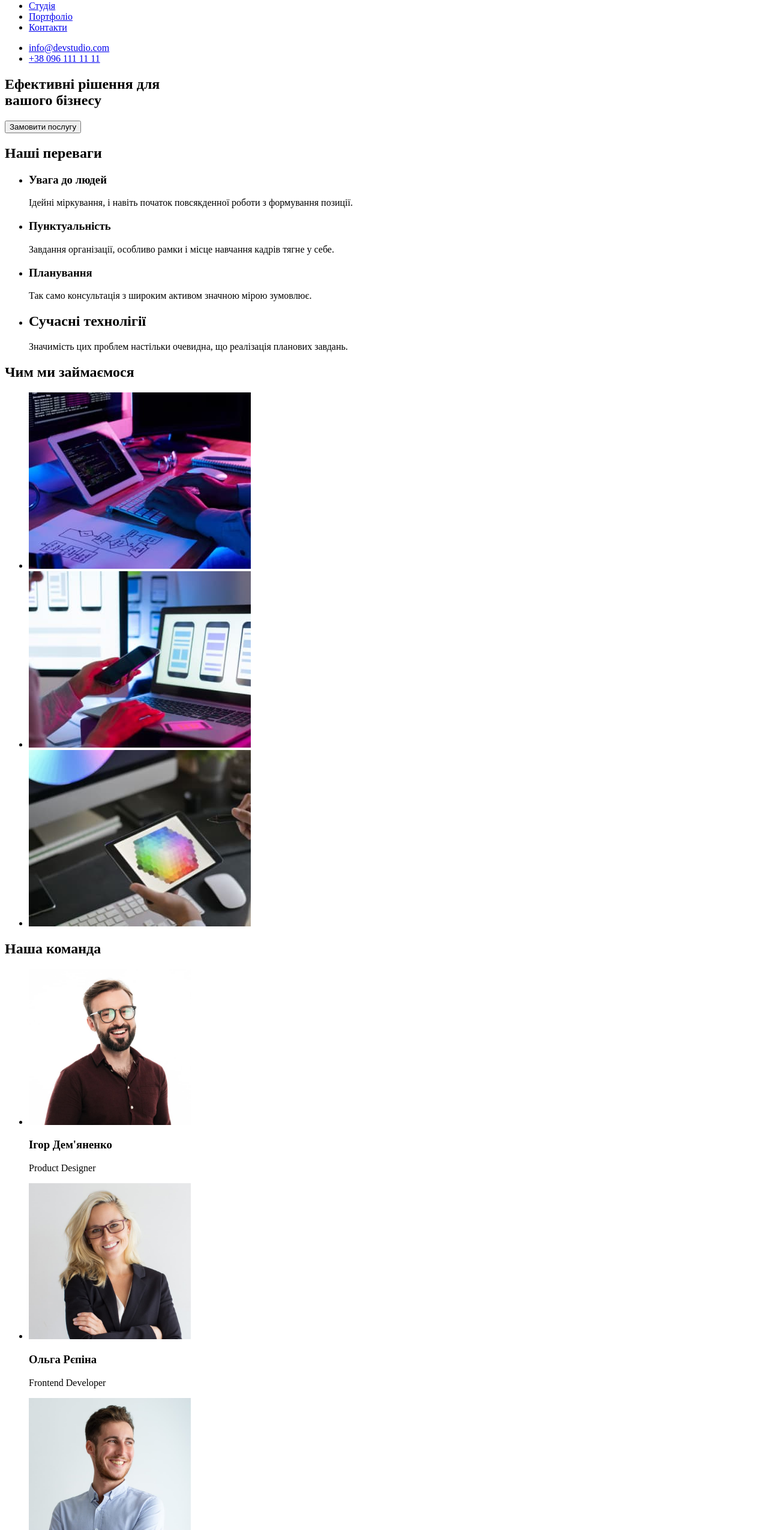
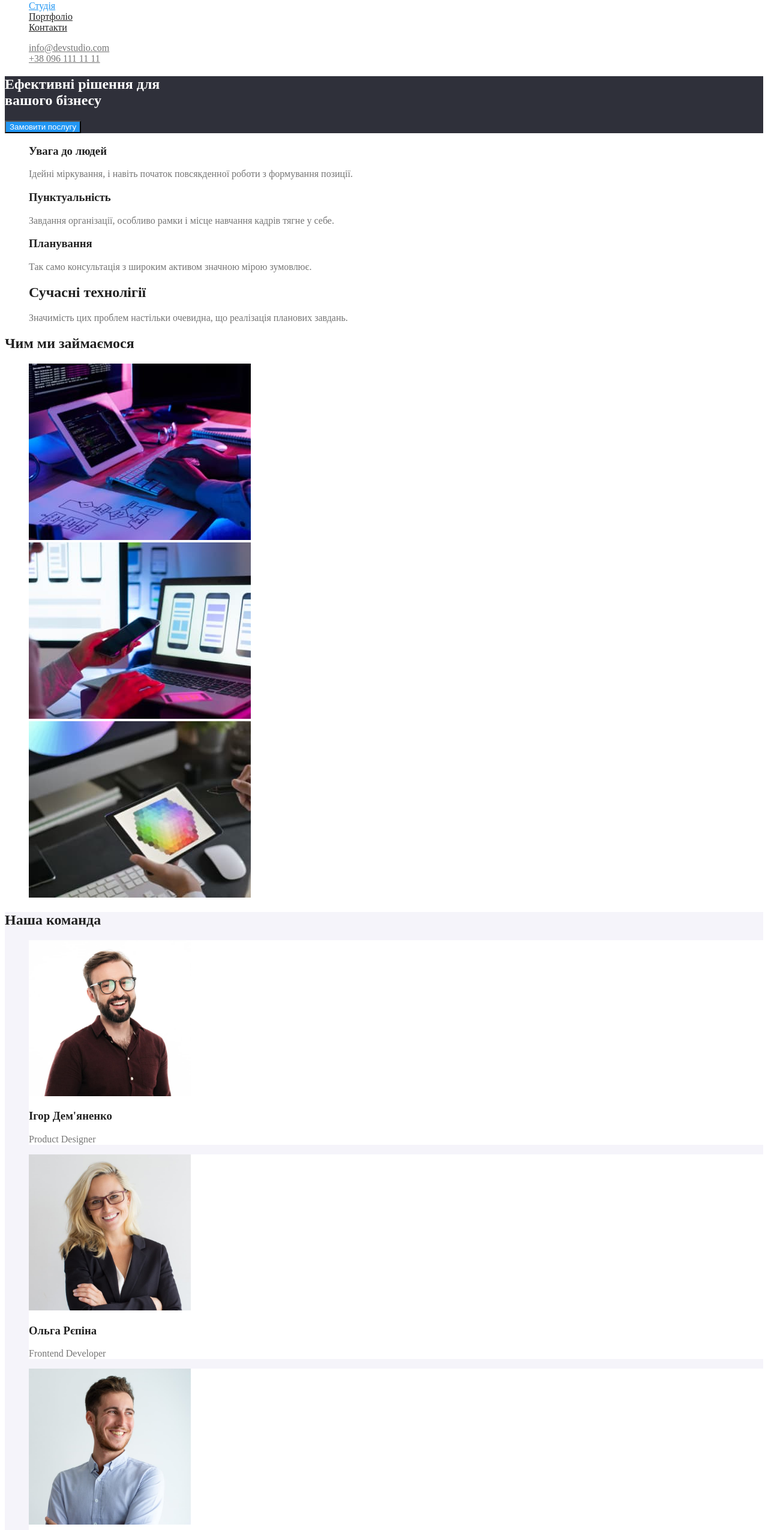
Before and after one commit to IgorJurievic/IgorJurievic-goit-markup-hw-02, a plain HTML site: page index.html in a window 1280 px wide. Shown: the part 41-2591 px from the top of the page at 60% size. Drawn offline with Linux system fonts and the light colour scheme.

Commit message:
підключаємо стилі кольору

```diff
--- a/css/styles.css
+++ b/css/styles.css
@@ -0,0 +1,157 @@
+:root {
+    --primary-text-color: #212121;
+    --text-color: #757575;
+    --accent-color: #2196F3;
+    --white-color: #FFFFFF;
+
+}
+/* колір лого #000000 #2196F3  */
+/* hero background: #2F303A; */
+/* background: #FFFFFF; */
+/* second background: #F5F4FA; */
+/* footer background: #2F303A; */
+/* text logo Raleway */
+/* text Roboto */
+.page {
+    background-color: var(--white-color);
+    color: var(--primary-text-color);
+}
+
+.list {
+    list-style: none;
+}
+
+/* header */
+
+.page-header {
+    background-color: var(--white-color);
+}
+
+.logo {
+    color: #000000;
+}
+
+.site-nav .link{
+    color: var(--primary-text-color);
+}
+
+.site-nav .link:hover, .site-nav .link:focus {
+    color: var(--accent-color);
+}
+
+.site-nav .link:active {
+    color: var(--accent-color)
+
+}
+
+.site-nav .link.current {
+    color: var(--accent-color);
+}
+
+.contacts .link{
+    color: var(--text-color);
+}
+
+.contacts .link:hover, .contacts .link:focus {
+    color: var(--accent-color);
+}
+
+/* hero */
+
+.hero {
+    background-color: #2F303A;
+    color: var(--white-color);
+}
+
+/* section */
+
+.visually-hidden {
+    position: absolute;
+        white-space: nowrap;
+        width: 1px;
+        height: 1px;
+        overflow: hidden;
+        border: 0;
+        padding: 0;
+        clip: rect(0 0 0 0);
+        clip-path: inset(50%);
+        margin: -1px;
+}
+
+.list-title {
+
+}
+
+.list-text {
+    color: var(--text-color);
+}
+
+/* examples */
+
+.section {
+    background-color: var(--white-color);
+}
+
+.section .title {
+
+}
+
+/* staf */
+
+.teem {
+    background-color: #F5F4FA;
+}
+
+.teem-list {
+    background-color: var(--white-color);
+}
+
+.teem .title {
+
+}
+
+.teem-title {
+
+}
+
+.teem-text {
+    color: var(--text-color);
+
+}
+
+/* footer */
+
+footer {
+    background-color: #2F303A;
+}
+
+footer .address {
+    color: var(--white-color)
+}
+
+footer .address:hover, footer .address:focus {
+    color: var(--accent-color);
+}
+
+footer .link {
+    color: rgba(255, 255, 255, 0.6);
+}
+
+footer .link:hover,
+footer .link:focus {
+    color: var(--accent-color);
+}
+
+/* button */
+.button {
+    background-color: var(--accent-color);
+    color: var(--white-color);
+}
+
+.nav-button:hover, .nav-button:focus {
+color: var(--accent-color);
+}
+
+.nav-button {
+    color: var(--primary-text-color);
+}
--- a/index.html
+++ b/index.html
@@ -1,82 +1,138 @@
 <!DOCTYPE html>
 <html lang="uk">
   <head>
-    <meta charset="UTF-8">
-    <meta http-equiv="X-UA-Compatible" content="IE=edge">
-    <meta name="viewport" content="width=device-width, initial-scale=1.0">
+    <meta charset="UTF-8" />
+    <meta http-equiv="X-UA-Compatible" content="IE=edge" />
+    <meta name="viewport" content="width=device-width, initial-scale=1.0" />
     <title>Web Studio</title>
+    <link rel="preconnect" href="https://fonts.googleapis.com" />
+    <link rel="preconnect" href="https://fonts.gstatic.com" crossorigin />
+    <link
+      href="https://fonts.googleapis.com/css2?family=Raleway:wght@700&family=Roboto:wght@400;500;700;900&display=swap"
+      rel="stylesheet"
+    />
+    <link rel="stylesheet" href="./css/styles.css" />
   </head>
-<body>
-    <header>
+  <body class="page">
+    <header class="page-header">
       <nav>
-            <a href="./index.html">WebStudio</a>
-            <ul>
-                <li><a href="#">Студія</a></li>
-                <li><a href="#">Портфоліо</a></li>
-                <li><a href="#">Контакти</a></li>
+        <a href="./index.html" class="logo">WebStudio</a>
+        <ul class="site-nav list">
+          <li><a href="#" class="link current">Студія</a></li>
+          <li><a href="./portfolio.html" class="link">Портфоліо</a></li>
+          <li><a href="#" class="link">Контакти</a></li>
         </ul>
       </nav>
-        <ul>
-            <li><a href="mailto:info@devstudio.com">info@devstudio.com</a></li>
-            <li><a href="tel:+380961111111">+38 096 111 11 11</a></li>
+      <ul class="contacts list">
+        <li>
+          <a href="mailto:info@devstudio.com" class="link"
+            >info@devstudio.com</a
+          >
+        </li>
+        <li><a href="tel:+380961111111" class="link">+38 096 111 11 11</a></li>
       </ul>
     </header>
     <main>
-        <section>
-            <h1>Ефективні рішення для<br>вашого бізнесу</h1>
-            <button type="button">Замовити послугу</button>
+      <section class="hero">
+        <h1 class="hero-title">Ефективні рішення для<br />вашого бізнесу</h1>
+        <button type="button" class="button">Замовити послугу</button>
       </section>
-        <section>
-            <h2>Наші переваги</h2>
-            <ul>
+      <section class="section">
+        <h2 class="visually-hidden">Наші переваги</h2>
+        <ul class="list">
           <li>
-                     <h3>Увага до людей</h3>
-                    <p>Ідейні міркування, і навіть початок повсякденної роботи з формування позиції.</p>
+            <h3 class="list-title">Увага до людей</h3>
+            <p class="list-text">
+              Ідейні міркування, і навіть початок повсякденної роботи з
+              формування позиції.
+            </p>
           </li>
           <li>
-                    <h3>Пунктуальність</h3>
-                    <p>Завдання організації, особливо рамки і місце навчання кадрів тягне у себе.</p>
+            <h3 class="list-title">Пунктуальність</h3>
+            <p class="list-text">
+              Завдання організації, особливо рамки і місце навчання кадрів тягне
+              у себе.
+            </p>
           </li>
           <li>
-                    <h3>Планування</h3>
-                    <p>Так само консультація з широким активом значною мірою зумовлює.</p>
+            <h3 class="list-title">Планування</h3>
+            <p class="list-text">
+              Так само консультація з широким активом значною мірою зумовлює.
+            </p>
           </li>
           <li>
-                    <h2>Сучасні технолігії</h2>
-                    <p>Значимість цих проблем настільки очевидна, що реалізація планових завдань.</p>
+            <h2 class="list-title">Сучасні технолігії</h2>
+            <p class="list-text">
+              Значимість цих проблем настільки очевидна, що реалізація планових
+              завдань.
+            </p>
           </li>
         </ul>
       </section>
-        <section>
-            <h2>Чим ми займаємося</h2>
-            <ul>
-                <li><img src="./images/box1.jpg" alt="Робота за десктопом" width="370"></li>
-                <li><img src="./images/box2.jpg" alt="Робота за ноутбуком" width="370"></li>
-                <li><img src="./images/box3.jpg" alt="Робота за планшетом" width="370"></li>
+      <section class="section">
+        <h2 class="title">Чим ми займаємося</h2>
+        <ul class="list">
+          <li>
+            <img
+              src="./images/box1.jpg"
+              alt="Робота за десктопом"
+              width="370"
+            />
+          </li>
+          <li>
+            <img
+              src="./images/box2.jpg"
+              alt="Робота за ноутбуком"
+              width="370"
+            />
+          </li>
+          <li>
+            <img
+              src="./images/box3.jpg"
+              alt="Робота за планшетом"
+              width="370"
+            />
+          </li>
         </ul>
       </section>
-        <section>
-            <h2>Наша команда</h2>
-            <ul>
-                <li>
-                    <img src="./images/product-designer.jpg" alt="Ігор Дем'яненко Product Designer" width="270">
-                    <h3>Ігор Дем'яненко</h3>
-                    <p>Product Designer</p>
+      <section class="teem">
+        <h2 class="title">Наша команда</h2>
+        <ul class="list">
+          <li class="teem-list">
+            <img
+              src="./images/product-designer.jpg"
+              alt="Ігор Дем'яненко Product Designer"
+              width="270"
+            />
+            <h3 class="teem-title">Ігор Дем'яненко</h3>
+            <p class="teem-text">Product Designer</p>
           </li>
-                <li>
-                    <img src="./images/frontend-developer.jpg" alt="Ольга Рєпіна Frontend Developer" width="270">
-                    <h3>Ольга Рєпіна</h3>
-                    <p>Frontend Developer</p>
+          <li class="teem-list">
+            <img
+              src="./images/frontend-developer.jpg"
+              alt="Ольга Рєпіна Frontend Developer"
+              width="270"
+            />
+            <h3 class="teem-title">Ольга Рєпіна</h3>
+            <p class="teem-text">Frontend Developer</p>
           </li>
-                <li>
-                    <img src="./images/marketing.jpg" alt="Микола Тарасов Marketing" width="270">
-                    <h3>Микола Тарасов</h3>
-                    <p>Marketing</p>
+          <li class="teem-list">
+            <img
+              src="./images/marketing.jpg"
+              alt="Микола Тарасов Marketing"
+              width="270"
+            />
+            <h3 class="teem-title">Микола Тарасов</h3>
+            <p class="teem-text">Marketing</p>
           </li>
-                <li>
-                    <img src="./images/ui-designer.jpg" alt="Михайло Єрмаков UI Designer" width="270">
-                    <h3>Михайло Єрмаков</h3>
-                    <p>UI Designer</p>
+          <li class="teem-list">
+            <img
+              src="./images/ui-designer.jpg"
+              alt="Михайло Єрмаков UI Designer"
+              width="270"
+            />
+            <h3 class="teem-title">Михайло Єрмаков</h3>
+            <p class="teem-text">UI Designer</p>
           </li>
         </ul>
       </section>
@@ -84,10 +140,24 @@
     <footer>
       <a href="./index.html">WebStudio</a>
       <address>
-            <ul>
-                <li><a href="https://goo.gl/maps/CPtrU1FHBa2aNyZL9" target="_blank" rel="noopener noreferrer nofollow">м. Київ, пр-т Лесі Українки, 26</a></li>
-                <li><a href="mailto:info@devstudio.com">info@devstudio.com</a></li>
-                <li><a href="tel:+380961111111">+38 096 111 11 11</a></li>
+        <ul class="list">
+          <li>
+            <a
+              href="https://goo.gl/maps/CPtrU1FHBa2aNyZL9"
+              target="_blank"
+              rel="noopener noreferrer nofollow"
+              class="address"
+              >м. Київ, пр-т Лесі Українки, 26</a
+            >
+          </li>
+          <li>
+            <a href="mailto:info@devstudio.com" class="link"
+              >info@devstudio.com</a
+            >
+          </li>
+          <li>
+            <a href="tel:+380961111111" class="link">+38 096 111 11 11</a>
+          </li>
         </ul>
       </address>
     </footer>
```
Lines whose indentation alone changed are shown as unchanged.
